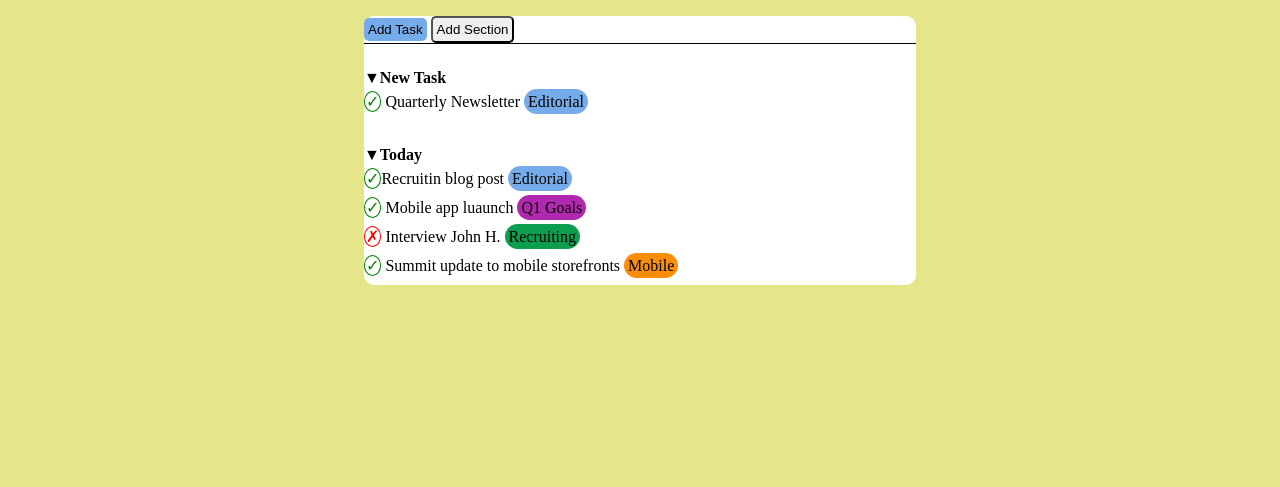
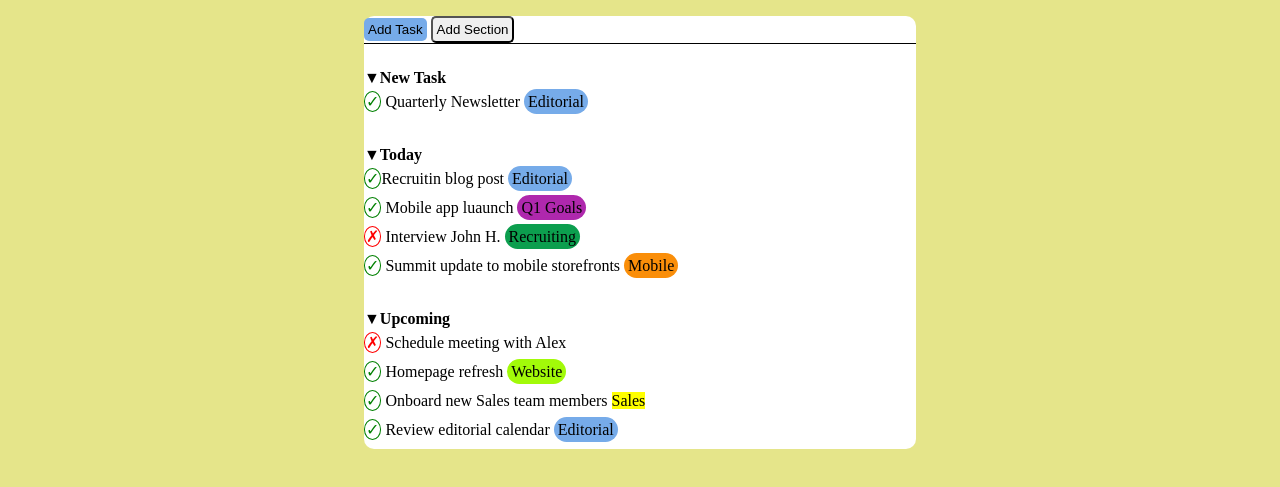
Before and after one commit to PolitoCarlotta/html-css-toboolist, a plain HTML site: page index.html in a window 1280 px wide. Shown: the part 59-546 px from the top of the page. Drawn offline with Linux system fonts and the light colour scheme.

Commit message:
ADD last list

```diff
--- a/css/app.css
+++ b/css/app.css
@@ -110,3 +110,15 @@ li{
     border-radius: 20px;
     padding: 4px;
 }
+
+.website {
+    background-color: rgb(250, 9, 97);
+    border-radius: 20px;
+    padding: 4px;
+}
+
+.website {
+    background-color: rgb(162, 250, 9);
+    border-radius: 20px;
+    padding: 4px;
+}
--- a/index.html
+++ b/index.html
@@ -58,7 +58,32 @@
                         </li>
 
                     </ul>
-                    <ul></ul>
+                    <ul>
+                        <li>
+                            <strong>&#9660;Upcoming</strong>
+                            <ol>
+                                <li>
+                                    <span class="cross">&cross;</span>
+                                    Schedule meeting with Alex
+                                </li>
+                                <li>
+                                    <span class="check-mark">&checkmark;</span>
+                                    Homepage refresh
+                                    <mark class="website">Website</mark>
+                                </li>
+                                <li>
+                                    <span class="check-mark">&checkmark;</span>
+                                    Onboard new Sales team members
+                                    <mark class="sales">Sales</mark>
+                                </li>
+                                <li>
+                                    <span class="check-mark">&checkmark;</span>
+                                    Review editorial calendar
+                                    <mark class="editorial">Editorial</mark>
+                                </li>
+                            </ol>
+                        </li>
+                    </ul>
 
 
                 </div>
```
